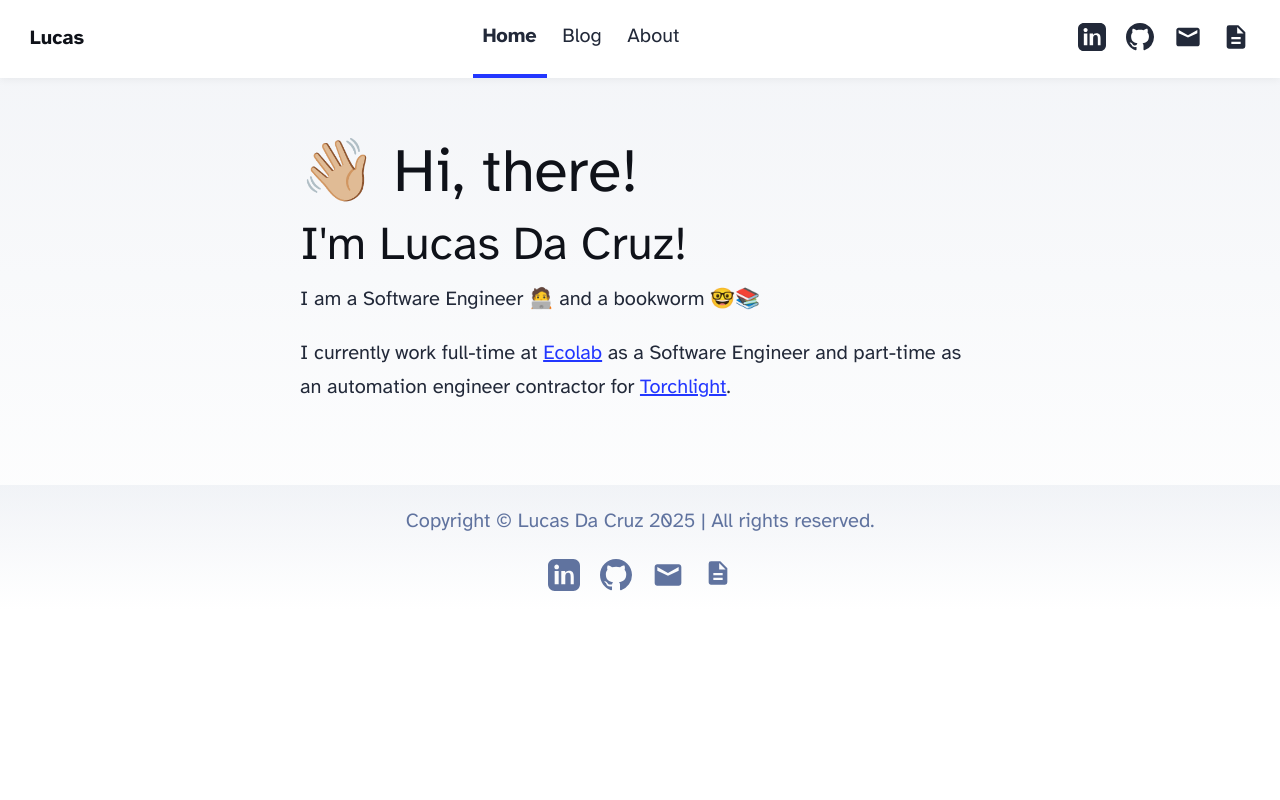
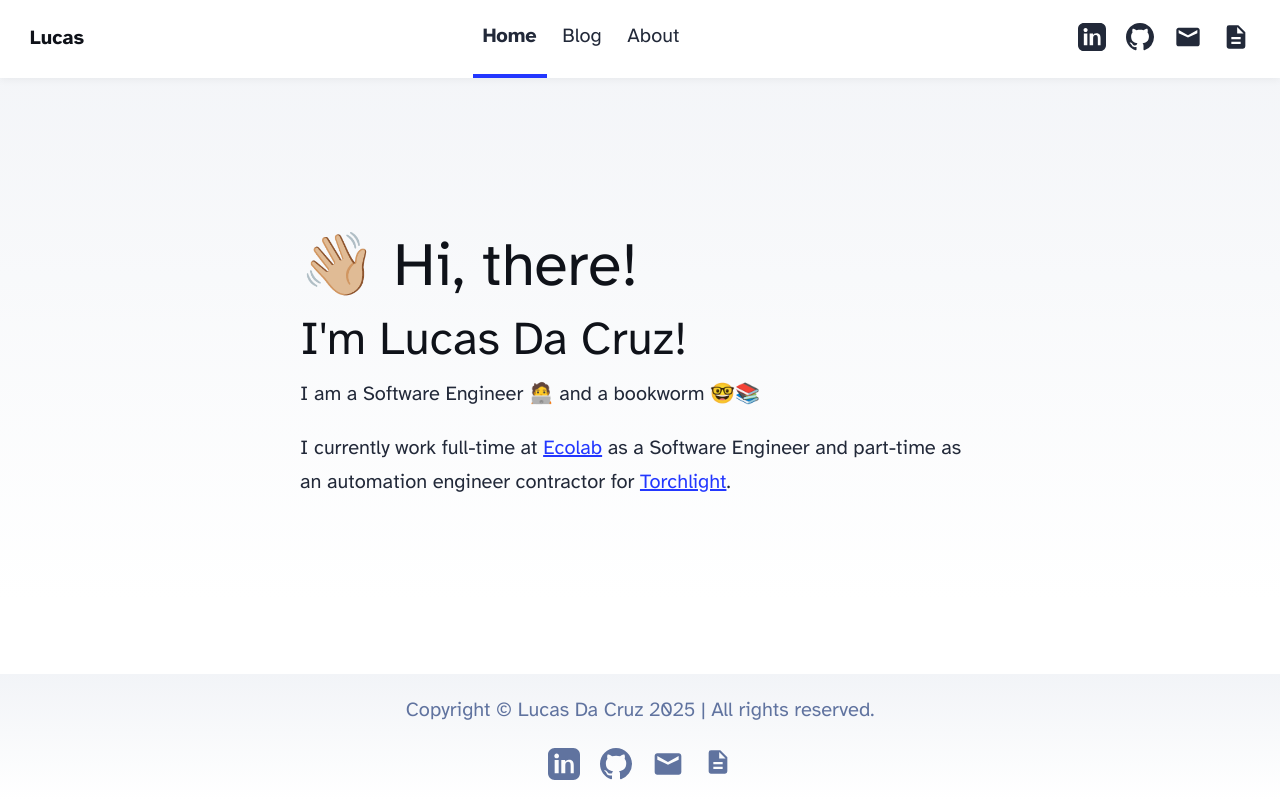
Before and after one commit to ldacruz94/ldacruz94.github.io, an Astro site: page / in a window 1280 px wide. Built offline with nearby package versions, Linux system fonts and the light colour scheme; Astro itself is replaced by a stand-in of ours.

Commit message:
fix footer on bigger viewports

```diff
--- a/src/styles/global.css
+++ b/src/styles/global.css
@@ -29,6 +29,14 @@
 	font-style: normal;
 	font-display: swap;
 }
+
+html, body {
+	height: 100%;
+	 margin: 0;
+    display: flex;
+    flex-direction: column;
+}
+
 body {
 	font-family: 'Atkinson', sans-serif;
 	margin: 0;
```
